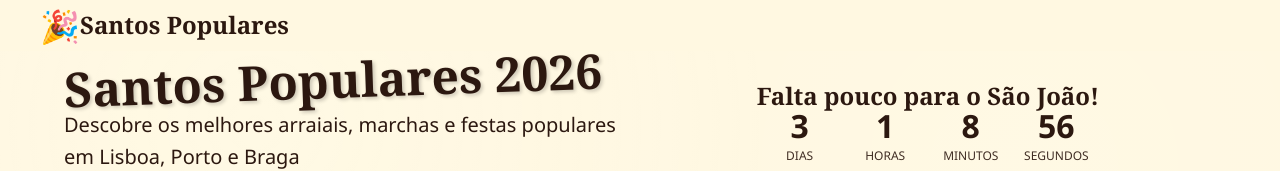
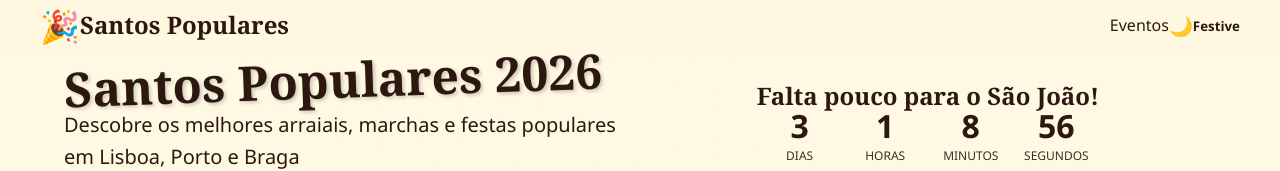
Before and after one commit to glaucepaim/study-santos-populares-vue, a Vue app: page / in a window 1280 px wide. Shown: the top 171 px of the page. Built offline with nearby package versions, Linux system fonts and the light colour scheme.

Commit message:
fix: add theme toggle button and correct CSS variable names

```diff
--- a/src/components/layout/AppHeader.vue
+++ b/src/components/layout/AppHeader.vue
@@ -5,6 +5,18 @@
         <span class="logo-icon">🎉</span>
         <h1 class="logo-text">Santos Populares</h1>
       </div>
+
+      <nav class="nav">
+        <router-link to="/" class="nav-link">Eventos</router-link>
+        <button
+          @click="toggleTheme"
+          class="theme-toggle"
+          :aria-label="`Switch to ${currentTheme === 'folk' ? 'festive' : 'folk'} theme`"
+        >
+          <span class="theme-icon">{{ currentTheme === 'folk' ? '🌙' : '☀️' }}</span>
+          <span class="theme-text">{{ currentTheme === 'folk' ? 'Festive' : 'Folk' }}</span>
+        </button>
+      </nav>
     </div>
   </header>
 </template>
@@ -12,12 +24,26 @@
 <script setup>
 import { ref, onMounted } from 'vue'
 
-const temaAtual = ref('folk')
+const STORAGE_KEY = 'app-theme'
+const currentTheme = ref('folk')
+
+const applyTheme = (theme) => {
+  currentTheme.value = theme
+  document.documentElement.setAttribute('data-theme', theme)
+}
+
+const toggleTheme = () => {
+  const newTheme = currentTheme.value === 'folk' ? 'festive' : 'folk'
+  applyTheme(newTheme)
+  localStorage.setItem(STORAGE_KEY, newTheme)
+}
 
 onMounted(() => {
-  const temaGuardado = localStorage.getItem('tema') || 'folk'
-  temaAtual.value = temaGuardado
-  document.documentElement.setAttribute('data-tema', temaGuardado)
+  // Apenas aplicar o tema guardado, sem forçar 'folk'
+  const savedTheme = localStorage.getItem(STORAGE_KEY)
+  if (savedTheme) {
+    applyTheme(savedTheme)
+  }
 })
 </script>
 
@@ -25,7 +51,7 @@ onMounted(() => {
 .header {
   background-color: var(--cor-fundo-card);
   box-shadow: 0 2px 8px var(--cor-sombra);
-  position: sticky;
+  position: relative;
   top: 0;
   z-index: 100;
   transition: background-color var(--transicao-media);
```
